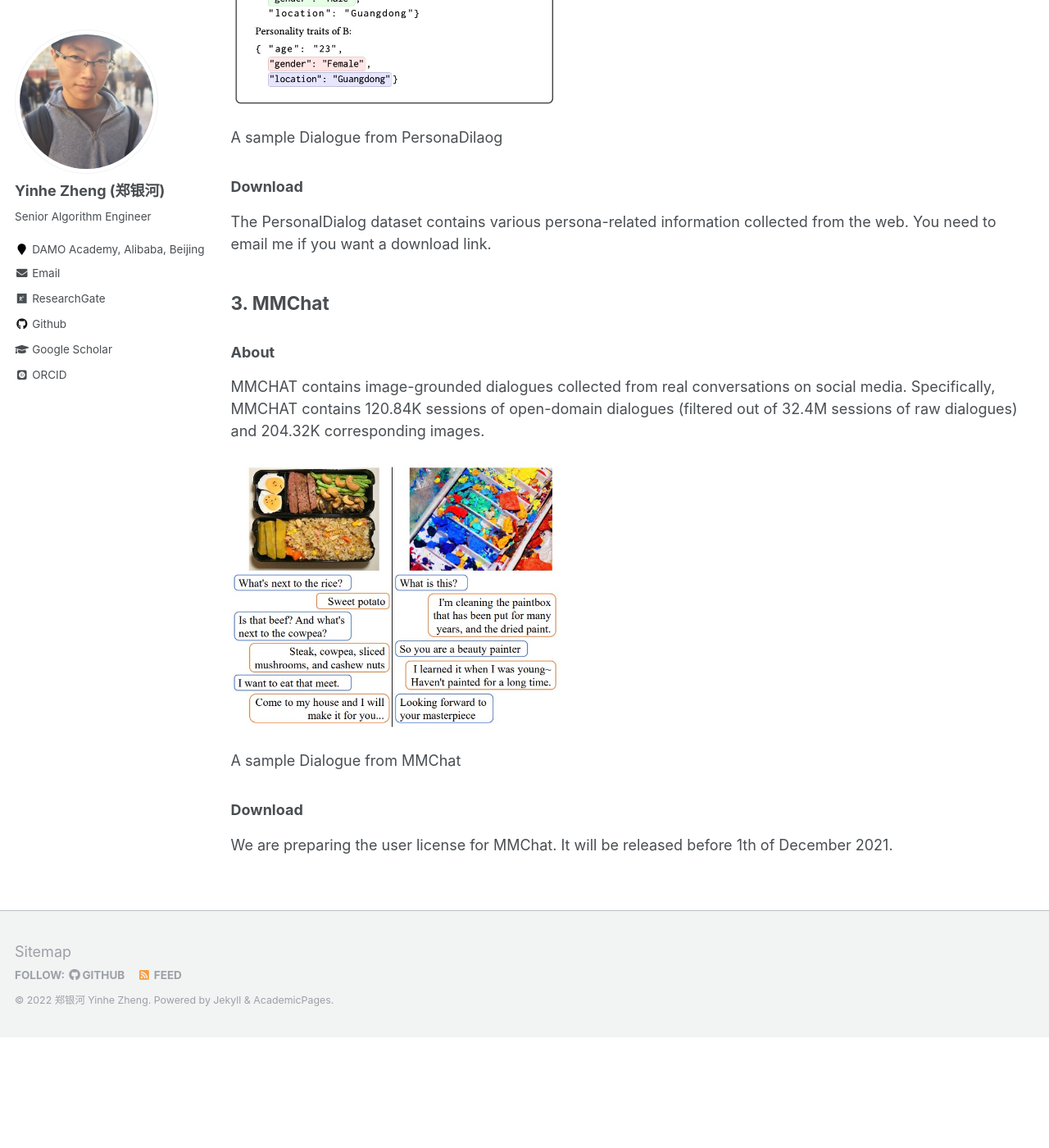
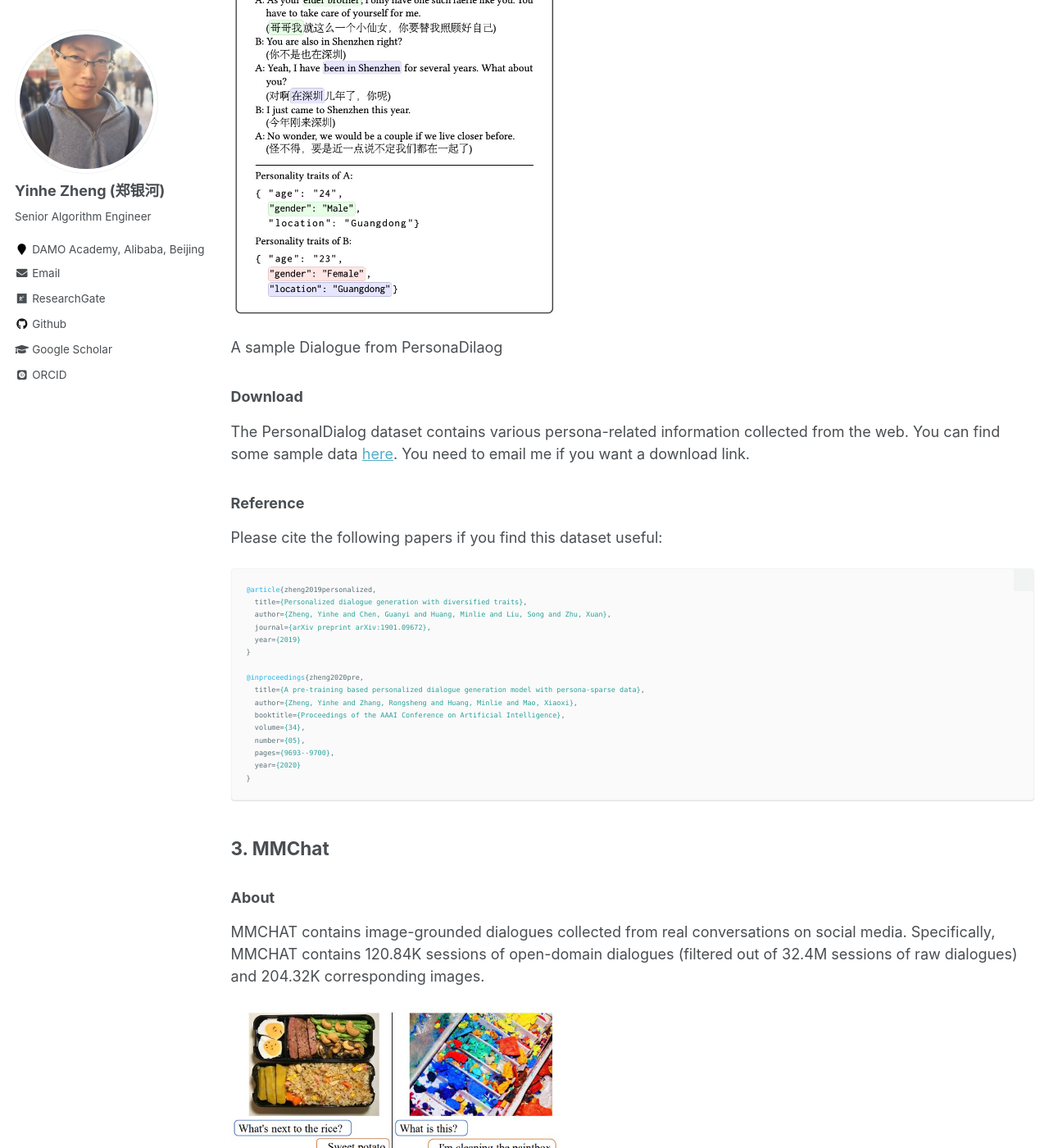
Before and after one commit to silverriver/silverriver.github.io, a Jekyll site: the page built from _pages/datasets.md, in a window 1280 px wide and 1400 px high, scrolled down 1303 px. Shown: the whole window at 82% size. Built offline with Jekyll 4.4.1, drawn with Linux system fonts in a browser that asks for light colours; some web fonts are replaced; before the commit the page ends 2568 px from its top, so only the background shows below that; some of the changed text lies outside the part shown.

Commit message:
update paper

````diff
--- a/_pages/datasets.md
+++ b/_pages/datasets.md
@@ -14,17 +14,33 @@ You can find some interesting datasets for dialogue systems on this page.
 ## 1. LCCC
 
 ### About
+
 The LCCC (Large-scale Cleaned Chinese Conversation) corpus (LCCC) is a cleaned open-domain dialogue dataset.
 A strict data cleaning pipeline is designed to ensure the quality of LCCC.
 It contains 7,273,804 single-turn dialogues and 4,733,955 multi-turn dialogues.
 You can find more details from this paper: [A Large-Scale Chinese Short-Text Conversation Dataset](https://arxiv.org/abs/2008.03946).
 
 ### Download
+
 You can find the download link of LCCC from this [repo](https://github.com/thu-coai/CDial-GPT).
+
+### Reference
+
+Please cite the following paper if you find this dataset useful:
+
+```bibtex
+@inproceedings{wang2020large,
+  title={A Large-Scale Chinese Short-Text Conversation Dataset},
+  author={Wang, Yida and Ke, Pei and Zheng, Yinhe and Huang, Kaili and Jiang, Yong and Zhu, Xiaoyan and Huang, Minlie},
+  booktitle={NLPCC},
+  year={2020}
+}
+```
 
 ## 2. PersonalDialog
 
 ### About
+
 The PersonalDialog dataset is a large-scale multi-turn Chinese dialogue dataset containing various traits from a large number of speakers. The whole dataset consists of 20.83M sessions and 56.25M utterances from 8.47M speakers. Each utterance is associated with a speaker marked with traits like Age, Gender, Location, Interest Tags, etc. Several anonymization schemes are designed to protect the privacy of each speaker. This large-scale dataset will facilitate not only the study of personalized dialogue generation but also other researches on sociolinguistics or social science.
 You can find more details from this paper: [Personalized Dialogue Generation with Diversified Traits](https://arxiv.org/abs/1901.09672)
 
@@ -33,12 +49,38 @@ You can find more details from this paper: [Personalized Dialogue Generation wit
 A sample Dialogue from PersonaDilaog
 
 ### Download
+
 The PersonalDialog dataset contains various persona-related information collected from the web.
+You can find some sample data [here](https://worksheets.codalab.org/bundles/0x5fa30866143a4431a5bc743a37035330).
 You need to email me if you want a download link.
+
+### Reference
+
+Please cite the following papers if you find this dataset useful:
+
+```bibtex
+@article{zheng2019personalized,
+  title={Personalized dialogue generation with diversified traits},
+  author={Zheng, Yinhe and Chen, Guanyi and Huang, Minlie and Liu, Song and Zhu, Xuan},
+  journal={arXiv preprint arXiv:1901.09672},
+  year={2019}
+}
+
+@inproceedings{zheng2020pre,
+  title={A pre-training based personalized dialogue generation model with persona-sparse data},
+  author={Zheng, Yinhe and Zhang, Rongsheng and Huang, Minlie and Mao, Xiaoxi},
+  booktitle={Proceedings of the AAAI Conference on Artificial Intelligence},
+  volume={34},
+  number={05},
+  pages={9693--9700},
+  year={2020}
+}
+```
 
 ## 3. MMChat
 
 ### About
+
 MMCHAT contains image-grounded dialogues collected from real conversations on social media.
 Specifically, MMCHAT contains 120.84K sessions of open-domain dialogues
 (filtered out of 32.4M sessions of raw dialogues) and 204.32K corresponding images.
@@ -48,5 +90,22 @@ Specifically, MMCHAT contains 120.84K sessions of open-domain dialogues
 A sample Dialogue from MMChat
 
 ### Download
-We are preparing the user license for MMChat.
-It will be released before 1th of December 2021.
+
+We are releasing part of MMChat, you can download it from the following links:
+
+[MMChat_Split0](https://drive.google.com/file/d/1U7L8TvU7O-tPBrChomeqRQ9gBbUMPZ1t/view?usp=sharing)
+
+[MMChat_Split1](https://drive.google.com/file/d/1OkpF7MAtntn2czuZfujSRc_7rALJ6VRJ/view?usp=sharing)
+
+### Reference
+
+Please cite the following paper if you find this dataset useful:
+
+```bibtex
+@article{zheng2021mmchat,
+  title={MMChat: Multi-Modal Chat Dataset on Social Media},
+  author={Zheng, Yinhe and Chen, Guanyi and Liu, Xin and Lin, Ke},
+  journal={arXiv preprint arXiv:2108.07154},
+  year={2021}
+}
+```
````
Also changed, not shown: _pages/about.md (+8 -0 lines), _pages/publications.md (+8 -0 lines).
